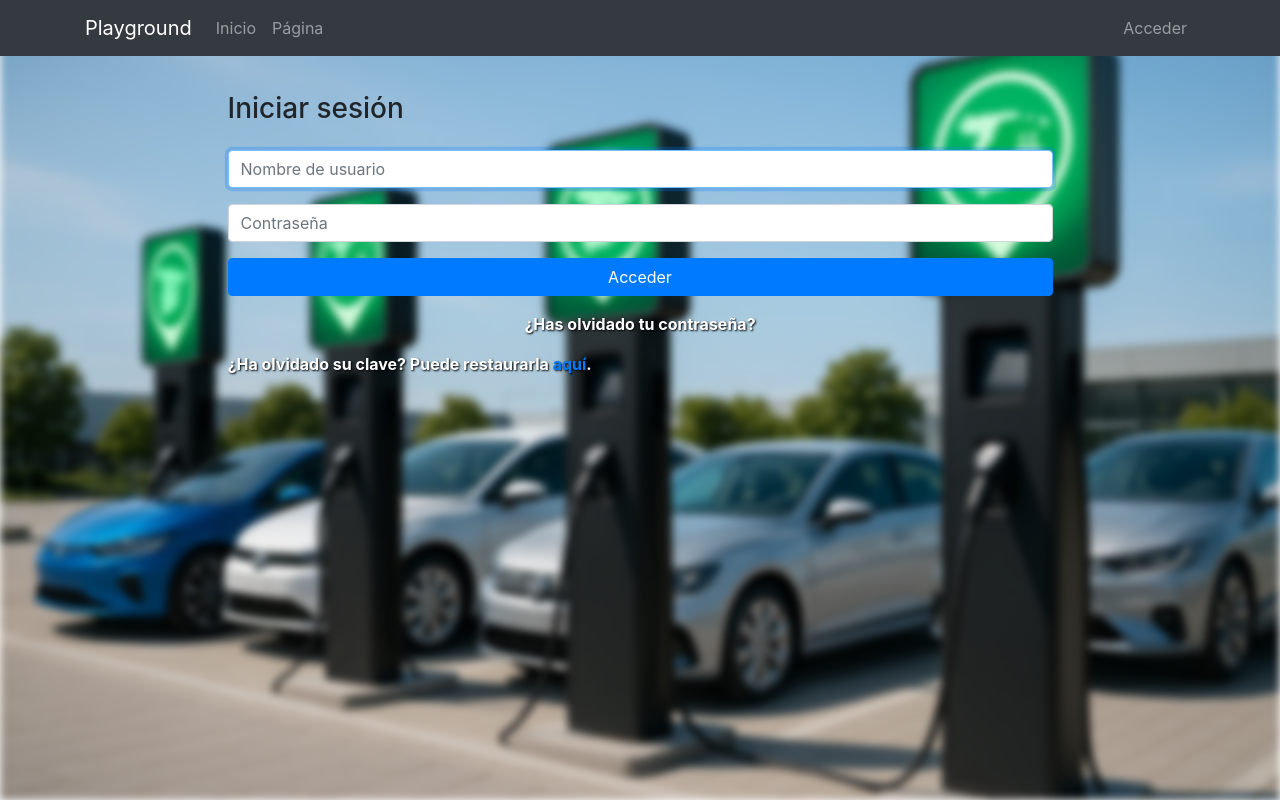
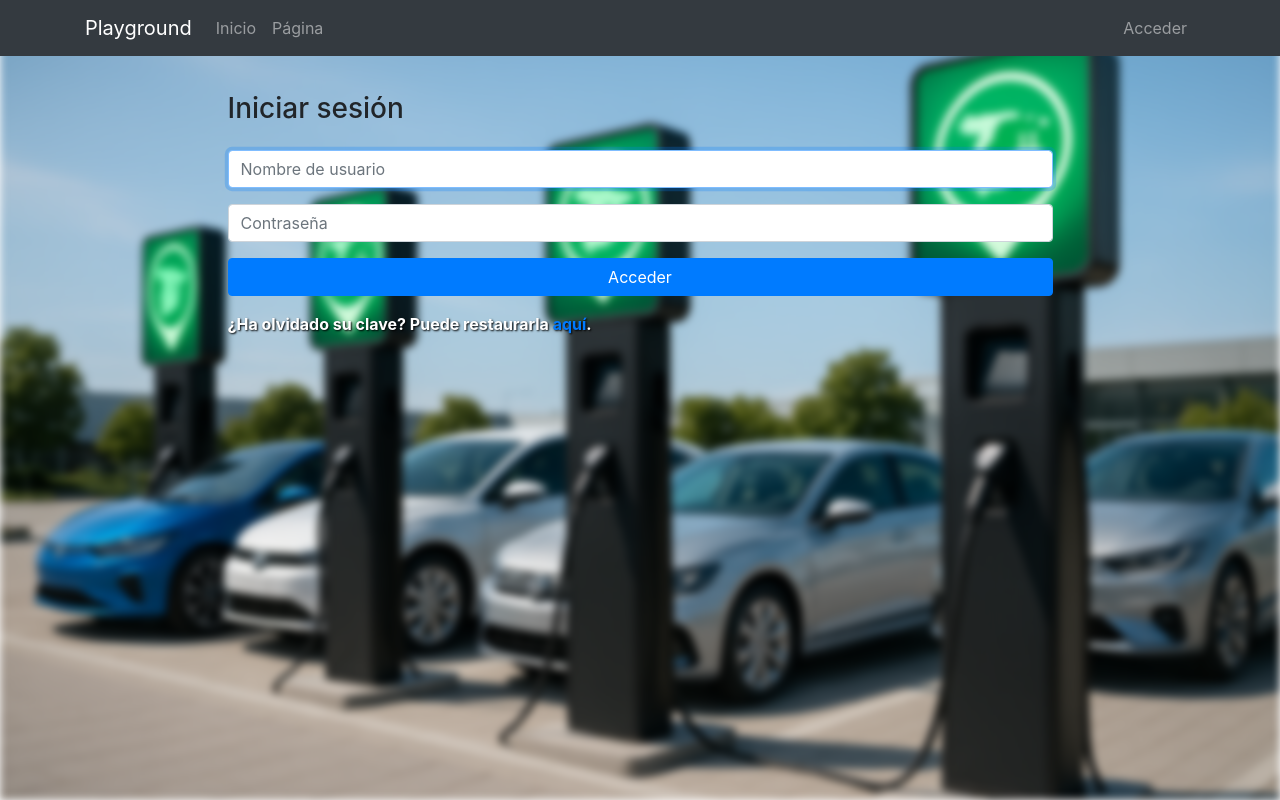
Before and after one commit to jesdeltoro/EV-Django-Project, a Django app: page /accounts/login/ in a window 1280 px wide. Run offline with Django 5.2, Linux system fonts and the light colour scheme; some libraries are stand-ins or nearby versions.

Commit message:
Mejorada la estructura del formulario de inicio de sesión: se eliminó el espacio innecesario y se ajustó el texto de restauración de contraseña para mayor claridad.

```diff
--- a/electrolineras_project/registration/templates/registration/login.html
+++ b/electrolineras_project/registration/templates/registration/login.html
@@ -71,11 +71,7 @@
             <input type="password" name="password" required
               id="id_password" class="form-control" placeholder="Contraseña"/>
           </p>
-          <p><input type="submit" class="btn btn-primary btn-block" value="Acceder"></p>
-          <p class="mt-3 text-center">
-            <a href="{% url 'password_reset' %}" class="restore-password">¿Has olvidado tu contraseña?</a>
-          </p>
-        </form>
+          <p><input type="submit" class="btn btn-primary btn-block" value="Acceder"></p>        </form>
         <p class="restore-password">
           ¿Ha olvidado su clave? Puede restaurarla <a href="{% url 'password_reset' %}">aquí</a>.
         </p>
```
